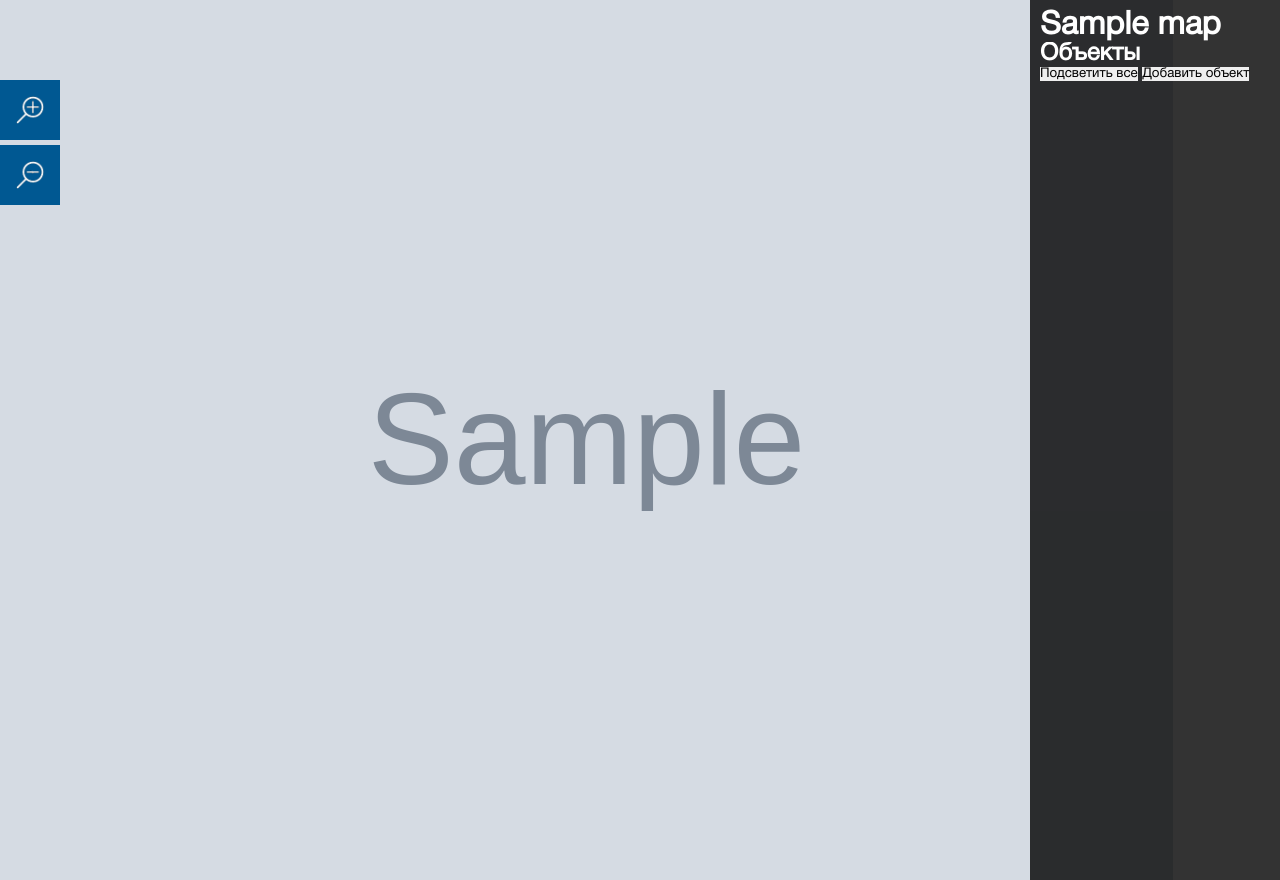
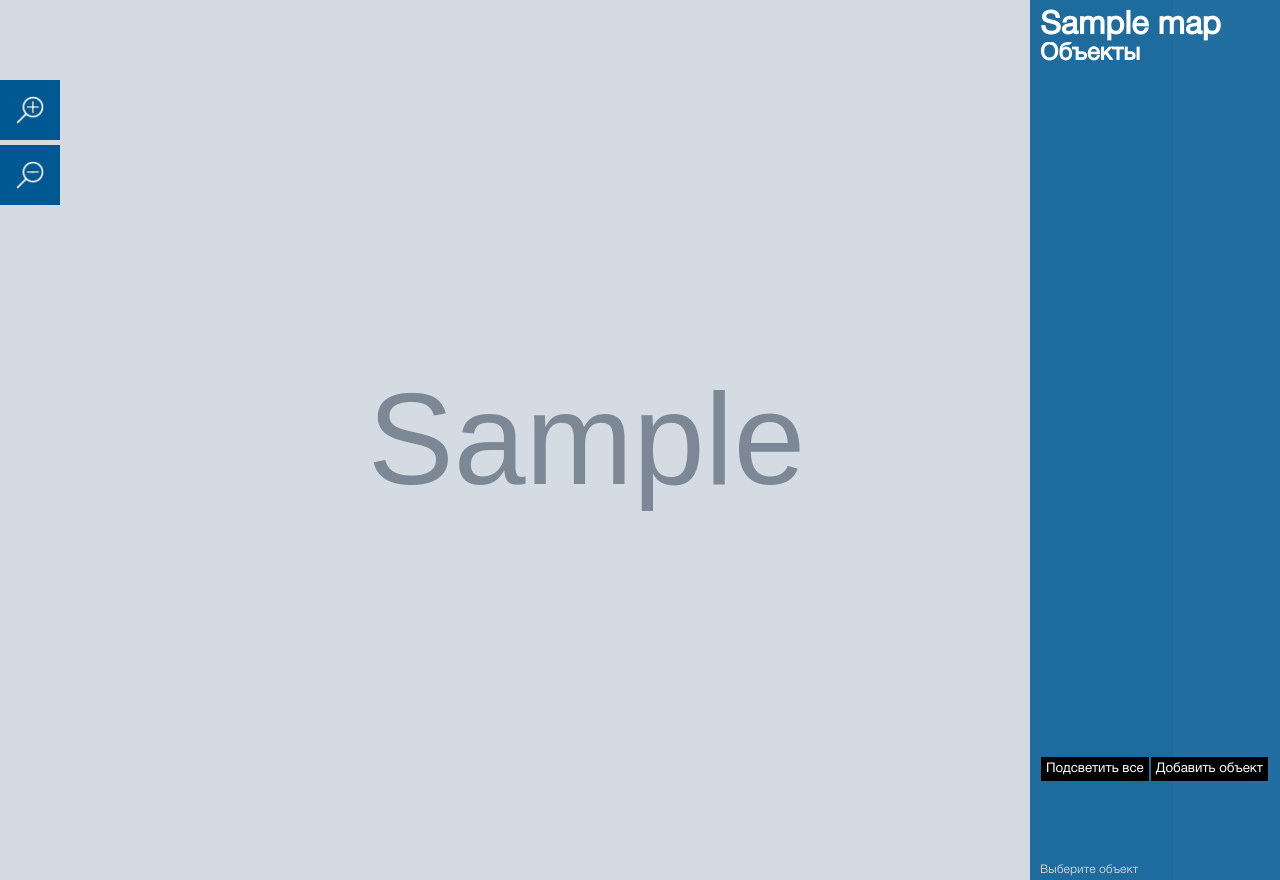
Before and after one commit to valentiay/MIPT_maps, a Django app: page /manage in a window 1280 px wide. Run offline with Django 3.2, Linux system fonts and the light colour scheme; a user stored in the database is signed in; tables that the repository leaves empty hold one stand-in row (values such as "Sample post"); grey boxes marked "Sample" are stand-in pictures; data that the repository does not hold is empty.

Commit message:
Management features

```diff
--- a/maps/views.py
+++ b/maps/views.py
@@ -95,7 +95,9 @@ def edit_object(request):
 @require_POST
 def delete_object(request):
     try:
+        if "id" not in request.POST:
+            raise Object.DoesNotExist
         Object.objects.get(id=request.POST["id"]).delete()
         return HttpResponse("OK")
-    except IntegrityError:
+    except Object.DoesNotExist:
         return HttpResponse(status=406)
--- a/static/css/style.css
+++ b/static/css/style.css
@@ -249,7 +249,7 @@ body{
     border-left-color: #1D9FBF;
 }
 
-#floor-title{
+#floor-title {
     float: left;
     margin: 10px 50px 10px 190px;
     width: calc(100% - 160px);
@@ -665,10 +665,30 @@ body{
     padding: 10px;
     width: 230px;
     height: 100%;
-    background-color: rgba(0, 0, 0, 0.8);
+    background-color: rgba(10, 95, 150, 0.9);
     color: #FFF;
     z-index: 10000000;
-    overflow: scroll;
+    overflow-y: auto;
+}
+
+#controls button {
+    position: static;
+    float: left;
+    margin: 1px;
+    padding: 5px;
+    background-color: #000;
+    color: #FFF;
+    text-align: center;
+    cursor: pointer;
+}
+
+#controls button:focus {
+    outline: none;
+}
+
+#controls li {
+    margin: 5px;
+    cursor: pointer;
 }
 
 #controls a {
@@ -683,23 +703,70 @@ body{
 }
 
 #objects-list {
-    max-height: 50%;
+    max-height: 60%;
     overflow-x: hidden;
     overflow-y: auto;
     word-wrap: break-word;
 }
 
 #editing {
-    height: 30%;
+    position: absolute;
+    bottom: 40px;
+    height: 104px;
+    width: calc(100% - 20px);
+    font-size: 14px;
 }
+
+#buttons {
+    float: left;
+    width: 100%;
+}
+
 
 #edit-menu {
     display: none;
 }
 
-#controls li {
-    margin: 5px;
-    cursor: pointer;
+#edit-title {
+    margin: 1px;
+    border: none;
+    padding: 5px;
+    width: calc(100% - 12px);
+    height: 14px;
+}
+
+#edit-title {
+    outline: none;
+}
+
+#edit-add-vertex, #edit-add-rectangle {
+    width: calc(100% - 2px);
+    width: -webkit-calc(100% - 2px);
+    width: -moz-calc(100% - 2px);
+    height: 24px;
+}
+
+#edit-cancel, #edit-delete {
+    width: calc(30% - 2px);
+    width: -webkit-calc(30% - 2px);
+    width: -moz-calc(30% - 2px);
+    height: 24px;
+}
+
+#edit-save {
+    width: calc(40% - 2px);
+    width: -webkit-calc(40% - 2px);
+    width: -moz-calc(40% - 2px);
+    height: 24px;
+}
+
+#current-action {
+    position: absolute;
+    bottom: 20px;
+    height: 20px;
+    line-height: 20px;
+    font-size: 12px;
+    color: #ccc;
 }
 
 .point {
--- a/static/js/manage.js
+++ b/static/js/manage.js
@@ -99,17 +99,29 @@ $.ajax('/getMap', {
 $('#menu-button-increase-scale').click(manageMap.increaseScale);
 $('#menu-button-decrease-scale').click(manageMap.decreaseScale);
 
+/** Выбор объекта **/
+
+$('#highlight-all').click(fillAllObjects);
+
+$('#objects-list').on("click", "li", function(event) {
+    editObject($(event.target).data("object"));
+});
 
 /** Изменение объекта **/
 
-var editionInProcess = false;
+var editingInProcess = false;
 var editedObject;
 var editedObjectBackup;
 
+function setAction(action) {
+    $("#current-action").html(action);
+}
+
 function editObject(object) {
+    setAction("Изменение объекта");
     $('#buttons').hide();
     manageMap.clear();
-    editionInProcess = true;
+    editingInProcess = true;
     editedObjectBackup = object;
     editedObject = JSON.parse(JSON.stringify(object));
 
@@ -123,71 +135,44 @@ function editObject(object) {
 }
 
 function stopEditing() {
+    setAction("Выберите объект");
     $('#edit-menu').hide();
     $('#buttons').show();
 
-    editionInProcess = false;
+    editingInProcess = false;
     editedObject = undefined;
     editedObjectBackup = undefined;
+
+    stopVertexAdding();
 
     listObjects(manageMap.getObjectsList());
     fillAllObjects();
 }
 
-$('#highlight-all').click(fillAllObjects);
-
 $('#add').click(function() {
-    if (!editionInProcess) {
+    if (!editingInProcess) {
         editObject({
             title: "",
             vertices: []
         });
+        startVertexAdding();
     }
 });
 
-$('#objects-list').on("click", "li", function(event) {
-    editObject($(event.target).data("object"));
-});
-
 $('#edit-title').change(function() {
-    if (!editionInProcess)
+    if (!editingInProcess)
         return;
     editedObject.title = $('#edit-title').val();
 });
 
-$('#edit-cancel').click(function() {
-    if (!editionInProcess)
-        return;
-    $('#edit-menu').hide();
-    $('#buttons').show();
-    editionInProcess = false;
-
-    if (editedObjectBackup.id !== undefined) {
-        manageMap.addObject(editedObjectBackup);
-    }
-    editedObject = undefined;
-    editedObjectBackup = undefined;
-
-    manageMap.clear();
-    fillAllObjects();
-});
+/** Добавление вершин **/
 
 var vertexAddButton = $("#edit-add-vertex");
-
-function startVertexAdding() {
-    if (!editionInProcess)
-            return;
-
-    var vertexOrder = 0;
-    if (editedObject.vertices.length > 0) {
-        vertexOrder = editedObject.vertices[editedObject.vertices.length - 1].order;
-    }
 
 function addVertex(event, cords) {
     var vertex = {
         x: cords.x,
-            y: cords.y,
-            order: vertexOrder++
+        y: cords.y
     };
 
     addError("Вершина добавлена");
@@ -198,20 +183,107 @@ function startVertexAdding() {
     highlightObject(editedObject);
 }
 
+function startVertexAdding() {
+    if (!editingInProcess)
+        return;
+
+    setAction("Добавление вершин");
+
     manageMapContainer.on("mapClick", addVertex);
 
     vertexAddButton.off("click", startVertexAdding);
     vertexAddButton.html("Остановить добавление вершин");
 
-    vertexAddButton.click(function() {
+    vertexAddButton.click(stopVertexAdding);
+}
+
+function stopVertexAdding() {
+    setAction("Изменение объекта");
+
     manageMapContainer.off("mapClick", addVertex);
     vertexAddButton.html("Добавить вершины");
     vertexAddButton.off("click");
     vertexAddButton.click(startVertexAdding);
-    });
 }
 
 vertexAddButton.on("click", startVertexAdding);
+
+function addRect() {
+    if (!editingInProcess)
+        return;
+
+    setAction("Добавление вершин прямоугольником");
+
+    manageMapContainer.off("mousedown", rectProcessing);
+
+    function rectProcessing(event) {
+        manageMapContainer.off("mousedown", rectProcessing);
+        manageMapContainer.mouseup();
+        manageMap.deactivate();
+        event.stopPropagation();
+
+        var ver1 = manageMap.toCords(
+            event.pageX - manageMapContainer.offset().left,
+            event.pageY - manageMapContainer.offset().top
+        );
+        var ver2;
+
+        // Координаты мыши после предыдущего смещения
+        var oldX = event.pageX;
+        var oldY = event.pageY;
+
+        // Функция для смещения карты при движении мыши
+        function moveProcessing(event) {
+            var clickX = event.pageX;
+            var clickY = event.pageY;
+
+            ver2 = manageMap.toCords(
+                event.pageX - manageMapContainer.offset().left,
+                event.pageY - manageMapContainer.offset().top
+            );
+
+            var rect = {
+                vertices:[
+                    ver1,
+                    {x: ver2.x, y: ver1.y},
+                    ver2,
+                    {x: ver1.x, y: ver2.y}
+                ]
+            };
+            rect.vertices = rect.vertices.concat(editedObject.vertices);
+            highlightObject(rect);
+
+            oldX = clickX;
+            oldY = clickY;
+        }
+
+        // Включение обработки перемещения мыши
+        $(document.body).on('mousemove', moveProcessing);
+
+        // Функция для выключения обработки перемещения мыши
+        function moveInterruption() {
+            $(document.body).off('mousemove', moveProcessing);
+            $(document.body).off("mouseup", moveInterruption);
+
+            editedObject.vertices.push(ver1);
+            editedObject.vertices.push({x: ver2.x, y: ver1.y});
+            editedObject.vertices.push(ver2);
+            editedObject.vertices.push({x: ver1.x, y: ver2.y});
+
+            highlightObject(editedObject);
+            manageMap.activate();
+        }
+
+        // Обработчики событий
+        $(document.body).mouseup(moveInterruption);
+    }
+
+    manageMapContainer.mousedown(rectProcessing);
+}
+
+$("#edit-add-rectangle").click(addRect);
+
+/** Подтверждение изменений **/
 
 function saveObject(object) {
     $.ajax("/addObject", {
@@ -226,6 +298,7 @@ function saveObject(object) {
             addError("Сервер ответил ошибкой");
         },
         success: function(addedObject) {
+            setAction("Выберите объект");
             addError("Объект успешно добавлен");
             addedObject = JSON.parse(addedObject);
             manageMap.addObject(addedObject);
@@ -235,14 +308,14 @@ function saveObject(object) {
 }
 
 $('#edit-save').click(function() {
-    if (!editionInProcess)
+    if (!editingInProcess)
         return;
 
     saveObject(editedObject);
 });
 
 $('#edit-delete').click(function() {
-    if (!editionInProcess)
+    if (!editingInProcess)
         return;
 
     $.ajax('/deleteObject', {
@@ -252,6 +325,7 @@ $('#edit-delete').click(function() {
             "csrfmiddlewaretoken": $('input[name="csrfmiddlewaretoken"]').val(),
         },
         success: function() {
+            setAction("Выберите объект");
             manageMap.removeObject(editedObject);
             stopEditing();
             addError("Объект успешно удален");
@@ -262,9 +336,30 @@ $('#edit-delete').click(function() {
     });
 });
 
+$('#edit-cancel').click(function() {
+    if (!editingInProcess)
+        return;
+
+    setAction("Выберите объект");
+
+    $('#edit-menu').hide();
+    $('#buttons').show();
+    editingInProcess = false;
+
+    if (editedObjectBackup.id !== undefined) {
+        manageMap.addObject(editedObjectBackup);
+    }
+    editedObject = undefined;
+    editedObjectBackup = undefined;
+
+    manageMap.clear();
+    fillAllObjects();
+});
+
 /** Перетаскивание вершины **/
 
 $(document.body).on("mousedown", ".point", function(event) {
+    manageMapContainer.mouseup();
     manageMap.deactivate();
     event.stopPropagation();
     var editedPoint = $(event.currentTarget);
--- a/static/js/map.js
+++ b/static/js/map.js
@@ -67,6 +67,11 @@ function map(container) {
             scale = _scale;
         var ans = {};
         ans.x = (_originX + offsetX) / scale * MAGIC_RATIO;
+        // console.log((_originX + offsetX) / scale * MAGIC_RATIO);
+        // console.log(MAGIC_RATIO);
+        // console.log(_originX );
+        // console.log(offsetX);
+        // console.log(scale);
         ans.y = (_originY + offsetY) / scale * MAGIC_RATIO;
         return ans;
     }
@@ -85,9 +90,6 @@ function map(container) {
 
     // Задает координаты обозначению на карте
     function setIndicatorPosition(indicator) {
-        if (!_container.data("isActive"))
-            return;
-
         var xCord = indicator.data('x-cord');
         var yCord = indicator.data('y-cord');
         var xDelta = indicator.data('x-delta');
--- a/templates/manage.html
+++ b/templates/manage.html
@@ -21,11 +21,13 @@
             {% csrf_token %}
             <input type="text" id="edit-title" placeholder="Назание объекта">
             <button id="edit-add-vertex">Добавить вершины</button>
+            <button id="edit-add-rectangle">Добавить прямоугольник вершин</button>
             <button id="edit-cancel">Отмена</button>
             <button id="edit-delete">Удалить</button>
             <button id="edit-save">Сохранить</button>
         </div>
     </div>
+    <div id="current-action"> Выберите объект </div>
 </div>
 
 <div class="menu-button" id="menu-button-increase-scale"></div>
```
Lines whose indentation alone changed are shown as unchanged.
